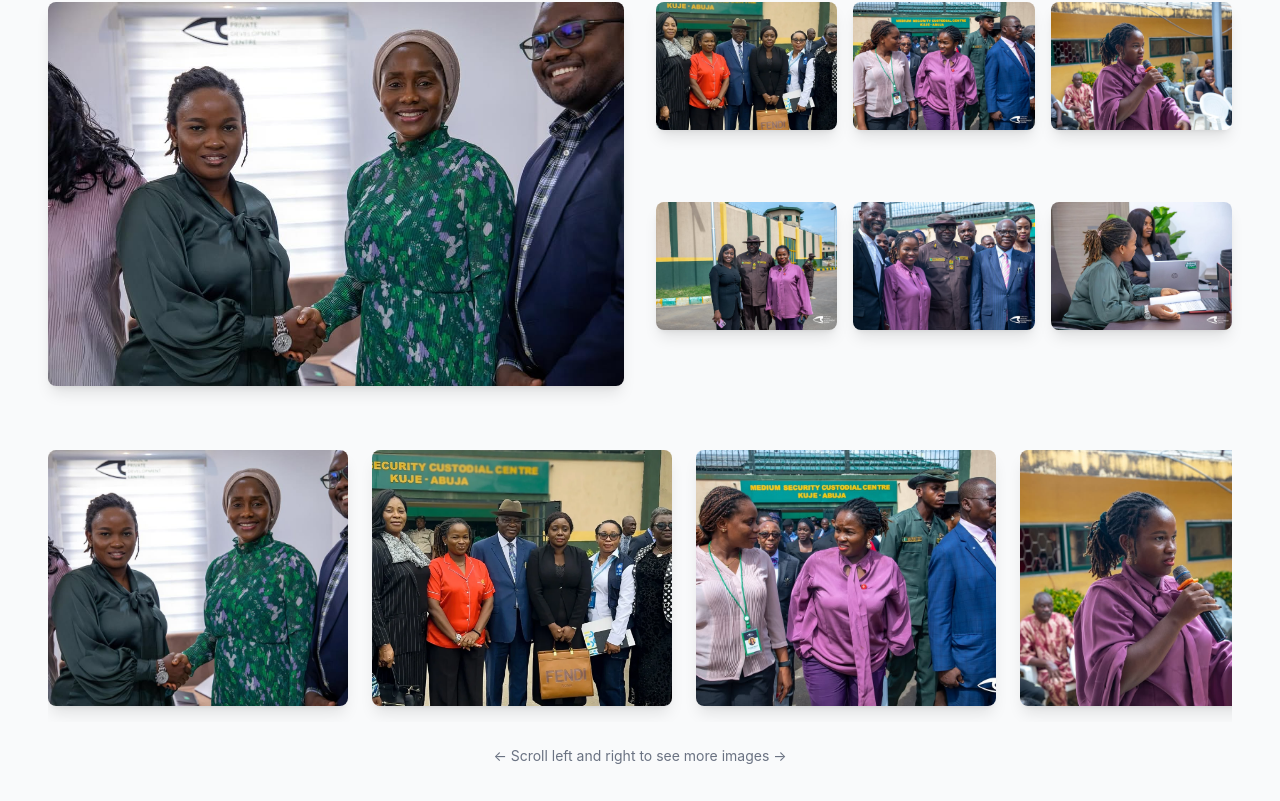
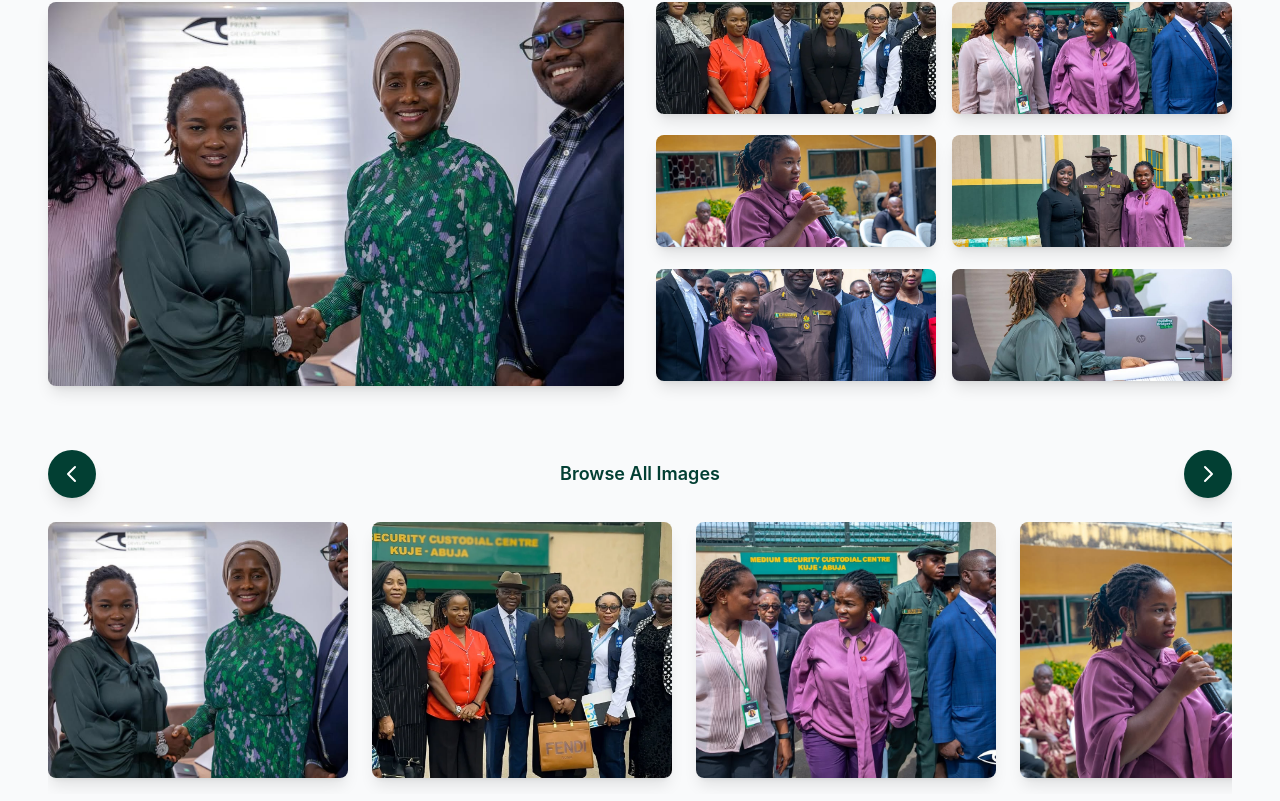
Before and after one commit to expensive1i/Abagis-portfolio, a React (Vite) app: page / in a window 1280 px wide. Shown: the part 3859-4660 px from the top of the page. Built offline with nearby package versions, Linux system fonts and the light colour scheme; a web font is replaced by a local one.

Commit message:
gallery section fix

```diff
--- a/src/components/Gallery/Gallery.tsx
+++ b/src/components/Gallery/Gallery.tsx
@@ -163,11 +163,11 @@ const Gallery: React.FC = () => {
                 </div>
               </div>
 
-              {/* Right Column - 2 Rows with 3 Images Each */}
-              <div className="grid grid-rows-2 gap-4">
-                {/* Top Row - 3 Images */}
-                <div className="grid grid-cols-3 gap-4">
-                  {galleryImages.slice(1, 4).map((image, index) => (
+              {/* Right Column - 3 Rows with 2 Images Each */}
+              <div className="grid grid-rows-3 gap-4">
+                {/* Top Row - 2 Images */}
+                <div className="grid grid-cols-2 gap-4">
+                  {galleryImages.slice(1, 3).map((image, index) => (
                     <div
                       key={image.id}
                       className={`group cursor-pointer transition-all duration-500 ease-out hover:scale-105 hover:shadow-2xl ${isVisible ? 'opacity-100 translate-y-0' : 'opacity-0 translate-y-8'}`}
@@ -178,7 +178,7 @@ const Gallery: React.FC = () => {
                         <img
                           src={image.src}
                           alt={image.alt}
-                          className="w-full h-32 object-cover transition-transform duration-500 group-hover:scale-110"
+                          className="w-full h-28 object-cover transition-transform duration-500 group-hover:scale-110"
                           loading="lazy"
                         />
                         <div className="absolute inset-0 bg-gradient-to-t from-black/60 via-transparent to-transparent opacity-0 group-hover:opacity-100 transition-opacity duration-300"></div>
@@ -193,20 +193,48 @@ const Gallery: React.FC = () => {
                   ))}
                 </div>
 
-                {/* Bottom Row - 3 Images */}
-                <div className="grid grid-cols-3 gap-4">
-                  {galleryImages.slice(4, 7).map((image, index) => (
+                {/* Middle Row - 2 Images */}
+                <div className="grid grid-cols-2 gap-4">
+                  {galleryImages.slice(3, 5).map((image, index) => (
                     <div
                       key={image.id}
                       className={`group cursor-pointer transition-all duration-500 ease-out hover:scale-105 hover:shadow-2xl ${isVisible ? 'opacity-100 translate-y-0' : 'opacity-0 translate-y-8'}`}
-                      style={{ transitionDelay: `${1.6 + (index * 0.1)}s` }}
+                      style={{ transitionDelay: `${1.5 + (index * 0.1)}s` }}
                       onClick={() => openModal(image.src)}
                     >
                       <div className="relative overflow-hidden bg-white rounded-lg shadow-lg">
                         <img
                           src={image.src}
                           alt={image.alt}
-                          className="w-full h-32 object-cover transition-transform duration-500 group-hover:scale-110"
+                          className="w-full h-28 object-cover transition-transform duration-500 group-hover:scale-110"
+                          loading="lazy"
+                        />
+                        <div className="absolute inset-0 bg-gradient-to-t from-black/60 via-transparent to-transparent opacity-0 group-hover:opacity-100 transition-opacity duration-300"></div>
+                        <div className="absolute bottom-0 left-0 right-0 p-2 transform translate-y-full group-hover:translate-y-0 transition-transform duration-300">
+                          <div className="text-white">
+                            <p className="text-xs font-medium">{image.category}</p>
+                            <p className="text-xs opacity-90">Click to enlarge</p>
+                          </div>
+                        </div>
+                      </div>
+                    </div>
+                  ))}
+                </div>
+
+                {/* Bottom Row - 2 Images */}
+                <div className="grid grid-cols-2 gap-4">
+                  {galleryImages.slice(5, 7).map((image, index) => (
+                    <div
+                      key={image.id}
+                      className={`group cursor-pointer transition-all duration-500 ease-out hover:scale-105 hover:shadow-2xl ${isVisible ? 'opacity-100 translate-y-0' : 'opacity-0 translate-y-8'}`}
+                      style={{ transitionDelay: `${1.7 + (index * 0.1)}s` }}
+                      onClick={() => openModal(image.src)}
+                    >
+                      <div className="relative overflow-hidden bg-white rounded-lg shadow-lg">
+                        <img
+                          src={image.src}
+                          alt={image.alt}
+                          className="w-full h-28 object-cover transition-transform duration-500 group-hover:scale-110"
                           loading="lazy"
                         />
                         <div className="absolute inset-0 bg-gradient-to-t from-black/60 via-transparent to-transparent opacity-0 group-hover:opacity-100 transition-opacity duration-300"></div>
@@ -227,9 +255,42 @@ const Gallery: React.FC = () => {
           {/* Gallery Slider */}
           <div className={`transition-all duration-1000 ease-out ${isVisible ? 'opacity-100 translate-y-0' : 'opacity-0 translate-y-8'}`} style={{ transitionDelay: '1.2s' }}>
             <div className="relative">
+              {/* Arrow Navigation */}
+              <div className="flex justify-between items-center mb-6">
+                <button
+                  onClick={() => {
+                    const container = document.querySelector('.gallery-scroll-container');
+                    if (container) {
+                      container.scrollBy({ left: -900, behavior: 'smooth' });
+                    }
+                  }}
+                  className="w-12 h-12 bg-[#023F33] hover:bg-[#023F33]/90 text-white rounded-full shadow-lg flex items-center justify-center transition-all duration-300 hover:scale-110 hover:shadow-xl"
+                >
+                  <svg className="w-6 h-6" fill="none" stroke="currentColor" viewBox="0 0 24 24">
+                    <path strokeLinecap="round" strokeLinejoin="round" strokeWidth={2} d="M15 19l-7-7 7-7" />
+                  </svg>
+                </button>
+
+                <h3 className="text-lg font-semibold text-[#023F33]">Browse All Images</h3>
+
+                <button
+                  onClick={() => {
+                    const container = document.querySelector('.gallery-scroll-container');
+                    if (container) {
+                      container.scrollBy({ left: 900, behavior: 'smooth' });
+                    }
+                  }}
+                  className="w-12 h-12 bg-[#023F33] hover:bg-[#023F33]/90 text-white rounded-full shadow-lg flex items-center justify-center transition-all duration-300 hover:scale-110 hover:shadow-xl"
+                >
+                  <svg className="w-6 h-6" fill="none" stroke="currentColor" viewBox="0 0 24 24">
+                    <path strokeLinecap="round" strokeLinejoin="round" strokeWidth={2} d="M9 5l7 7-7 7" />
+                  </svg>
+                </button>
+              </div>
+
               {/* Scrollable Container */}
               <div className="overflow-x-auto scrollbar-hide">
-                <div className="flex gap-6 pb-4" style={{ width: 'max-content' }}>
+                <div className="flex gap-6 pb-4 gallery-scroll-container" style={{ width: 'max-content' }}>
                   {galleryImages.map((image, index) => (
                     <div
                       key={image.id}
@@ -269,7 +330,7 @@ const Gallery: React.FC = () => {
               {/* Scroll Indicators */}
               <div className="flex justify-center mt-6 space-x-2">
                 <div className="text-sm text-gray-500">
-                  ← Scroll left and right to see more images →
+                  ← Use arrows above or scroll to navigate →
                 </div>
               </div>
             </div>
```
